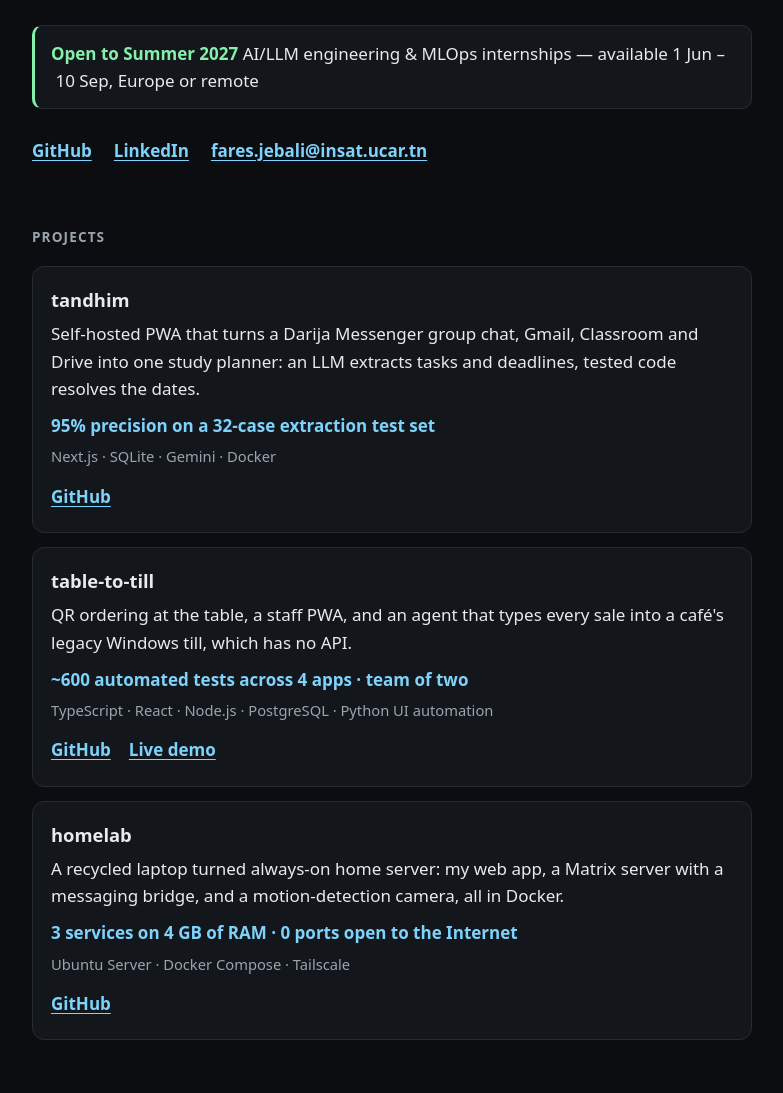
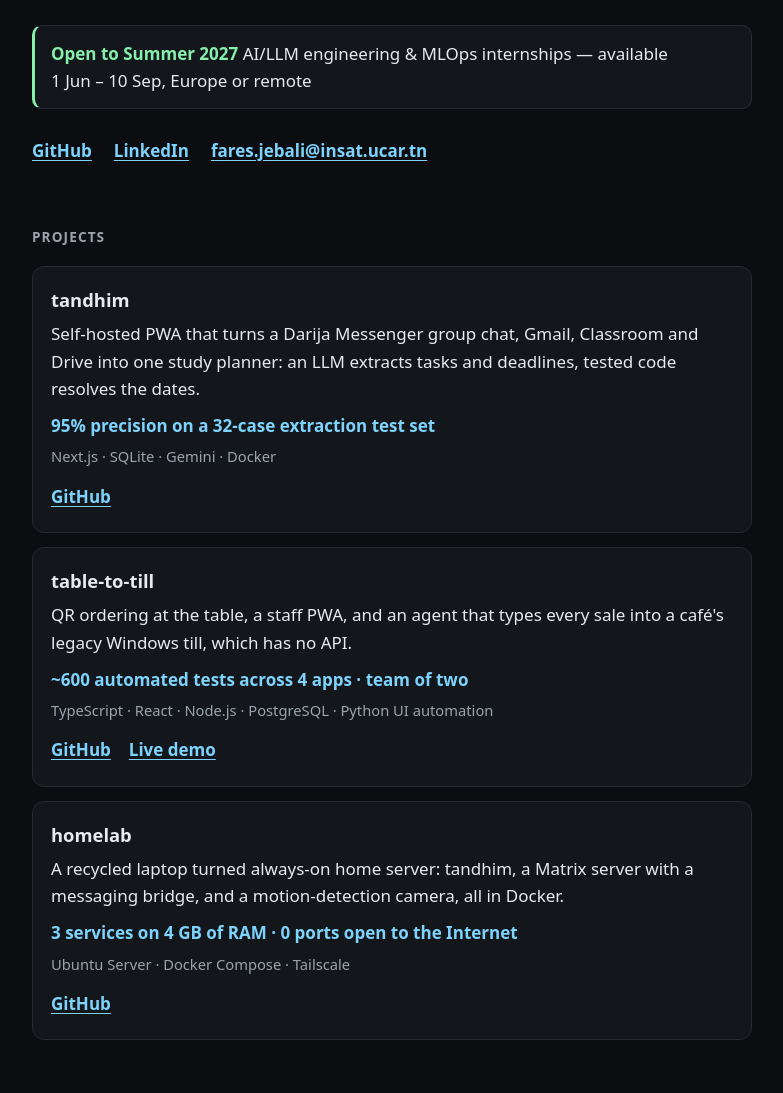
Before and after one commit to faressjebali/faressjebali.github.io, a plain HTML site: page index.html in a window 1280 px wide. Shown: the part 147-1240 px from the top of the page, without its empty margins (248-1031 px from the left). Drawn offline with Linux system fonts and the light colour scheme.

Commit message:
Portfolio : dates de disponibilité jamais coupées, tandhim nommé dans homelab

```diff
--- a/index.html
+++ b/index.html
@@ -97,6 +97,9 @@
         border-radius: 10px;
         background: var(--surface);
       }
+      .nowrap {
+        white-space: nowrap;
+      }
       .open strong {
         color: var(--ok);
         font-weight: 600;
@@ -175,7 +178,7 @@
         <p class="role">Telecom engineering student @ INSAT, focused on AI/LLM engineering</p>
         <p class="open">
           <strong>Open to Summer 2027</strong> AI/LLM engineering &amp; MLOps internships —
-          available 1&nbsp;Jun&nbsp;–&nbsp;10&nbsp;Sep, Europe or remote
+          available <span class="nowrap">1 Jun – 10 Sep</span>, Europe or remote
         </p>
         <ul class="links" aria-label="Contact">
           <li><a href="https://github.com/faressjebali">GitHub</a></li>
@@ -216,7 +219,7 @@
           <li class="project">
             <h3>homelab</h3>
             <p>
-              A recycled laptop turned always-on home server: my web app, a Matrix server with a
+              A recycled laptop turned always-on home server: tandhim, a Matrix server with a
               messaging bridge, and a motion-detection camera, all in Docker.
             </p>
             <p class="metric">3 services on 4 GB of RAM · 0 ports open to the Internet</p>
```
